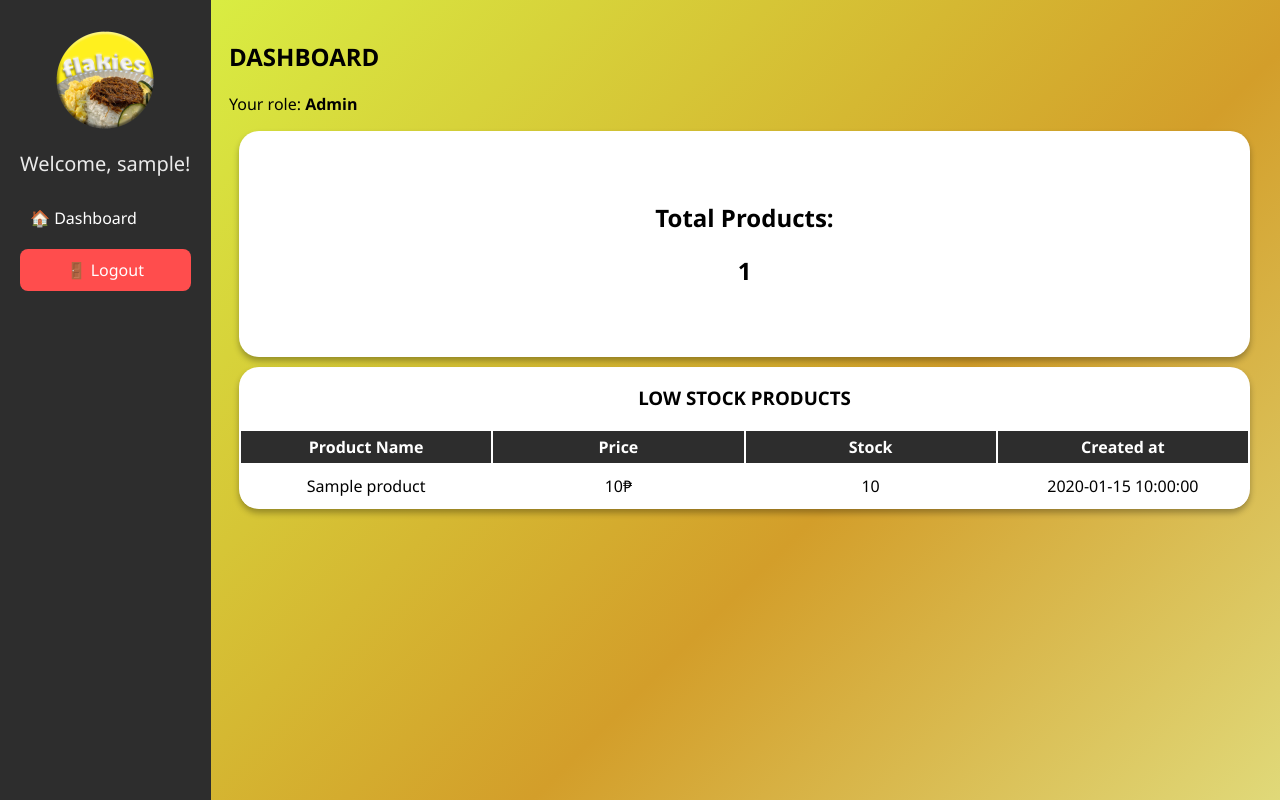
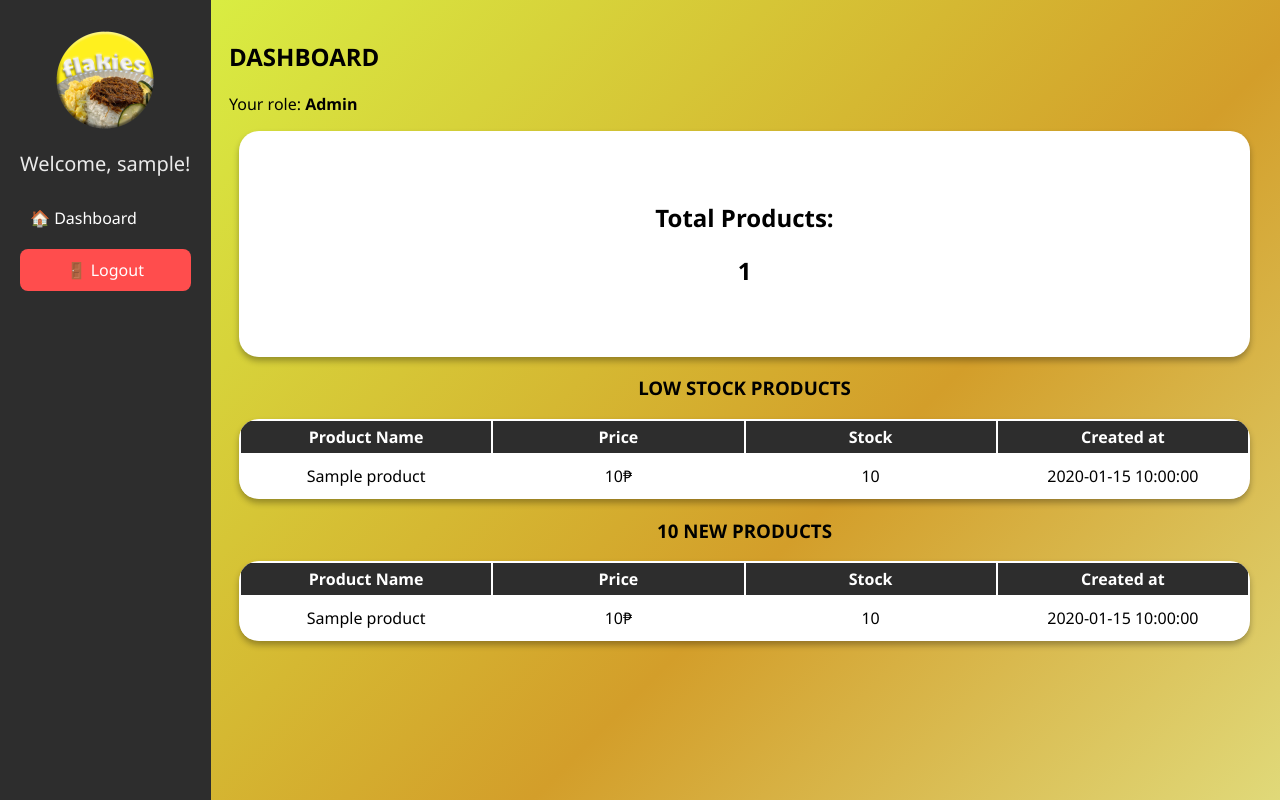
Before and after one commit to unkhown099/Flakies, a PHP site: page /encoder/ENdashboard.php in a window 1280 px wide. Run offline with PHP 8.4, Linux system fonts and the light colour scheme; the visitor is signed in with stand-in values (Sample User, id 1); tables that the repository leaves empty or names only in its code hold one stand-in row (values such as "Sample post"); a stand-in replaces the project's code that opens the database connection.

Commit message:
done encoder side

```diff
--- a/assets/ENcss/EN.css
+++ b/assets/ENcss/EN.css
@@ -77,7 +77,7 @@ body {
     background: linear-gradient(135deg, #d9ed42 0%, #d39e2a 60%, #e0d979ff 100%);
     margin-left: 209px;
     padding: 20px;
-    overflow-y: hidden;
+    overflow-y: auto;
 }
 .ENmain-content .INENtable {
     text-align: center;
@@ -319,9 +319,12 @@ body {
     background-color: #fff;
     box-shadow: 0 4px 6px rgba(0, 0, 0, 0.3);
     border-radius: 20px;
-    max-height: 400px;
+    max-height: 350px;
     overflow-y: auto;
     word-wrap: break-word;
+    text-align: center;
+}
+.ENmain-content .DENtable-title {
     text-align: center;
 }
 
--- /dev/null
+++ b/config/db_connect.php
@@ -0,0 +1,15 @@
+<?php
+    $servername = "127.0.0.1";
+    $username = "xampp";
+    $password = "";
+    $database = "flakies";
+    $serverport = 3306;
+
+    // Create connection
+    $conn = new mysqli($servername, $username, $password, $database, $serverport);
+
+    // Check connection
+    if ($conn->connect_error) {
+        die("Connection failed: " . $conn->connect_error);
+    }
+?>
--- a/encoder/ENdashboard.php
+++ b/encoder/ENdashboard.php
@@ -62,8 +62,9 @@
             </div>
         </div>
 
+        <h3 class="DENtable-title">LOW STOCK PRODUCTS</h3>
+
         <div class="DENtable-wrapper">
-            <h3>LOW STOCK PRODUCTS</h3>
             <table class="DENtable">
                 <thead>
                     <tr>
@@ -90,6 +91,36 @@
                 </tbody>
             </table>
         </div>
+
+        <h3 class="DENtable-title">10 NEW PRODUCTS</h3>
+
+        <div class="DENtable-wrapper">
+            <table class="DENtable">
+                <thead>
+                    <tr>
+                        <th class="DENtable-header">Product Name</th>
+                        <th class="DENtable-header">Price</th>
+                        <th class="DENtable-header">Stock</th>
+                        <th class="DENtable-header">Created at</th>
+                    </tr>
+                </thead>
+
+                <tbody id="productTableBody">
+                    <?php
+                        $sql1 = "SELECT * FROM products LIMIT 10";
+                        $query1 = mysqli_query($conn, $sql1);
+                    ?>
+                    <?php while ($row = mysqli_fetch_assoc($query1)) : ?>
+                    <tr>
+                        <td class="DENtable-data"><?php echo ($row['name']); ?></td>
+                        <td class="DENtable-data"><?php echo ($row['price']); ?>₱</td>
+                        <td class="DENtable-data"><?php echo ($row['stock']); ?></td>
+                        <td class="DENtable-data"><?php echo ($row['created_at']); ?></td>
+                    </tr>
+                    <?php endwhile; ?>
+                </tbody>
+            </table>
+        </div>
     </section>
 </body>
 </html>
```
Also changed, not shown: 1 other file.
